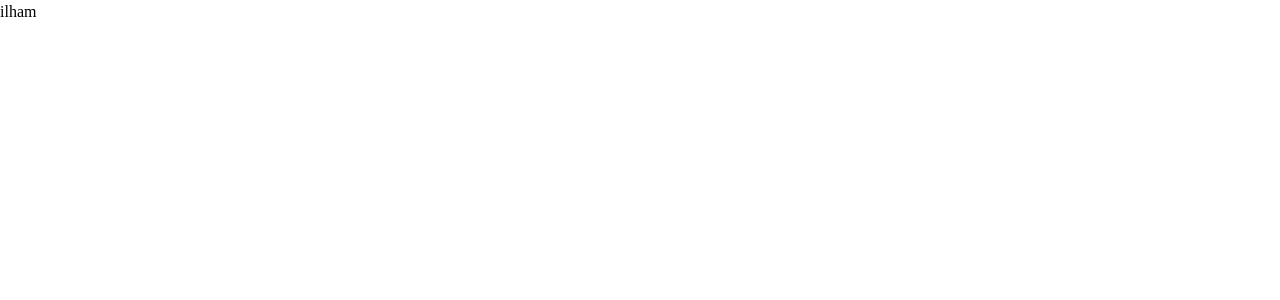
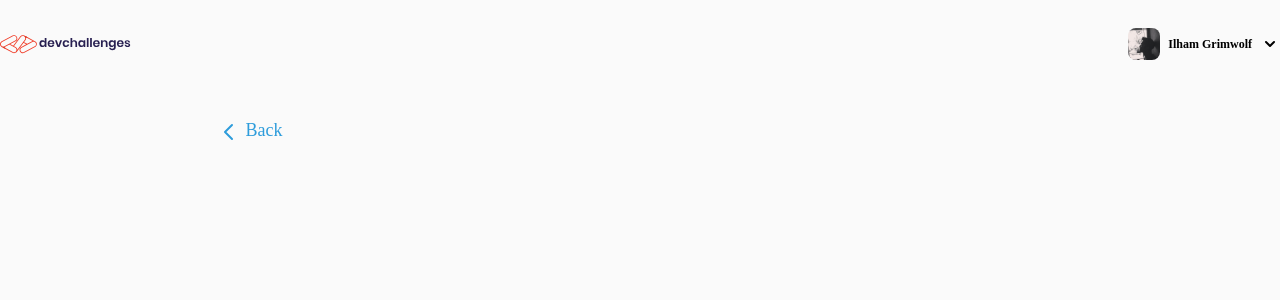
Before and after one commit to Mohamad-Ilham-Ramadhan/authentication-app-nextjs-frontend, a Next.js app: page /profile/edit in a window 1280 px wide. Shown: the top 300 px of the page. Built offline with nearby package versions, Linux system fonts and the light colour scheme.

Commit message:
remove margin on <Header /> component

```diff
--- a/components/Header.js
+++ b/components/Header.js
@@ -31,7 +31,7 @@ export default function Header({classNames}) {
     setShowMenu(false);
   }
   return (
-    <header className={clsx("flex mt-4 mb-8", classNames)}>
+    <header className={clsx("flex", classNames)}>
     <img
       src="/images/devchallenges.svg"
       alt="Logo"
--- a/pages/profile/edit.js
+++ b/pages/profile/edit.js
@@ -1,6 +1,24 @@
+import {useEffect} from 'react';
+import clsx from 'clsx';
+import Link from 'next/link';
+import Header from '@/components/Header';
+import styles from '@/styles/profile.module.css';
+import {ChevronLeftIcon} from '@heroicons/react/outline';
 
 export default function ProfileEdit() {
+  useEffect(() => {
+    document.body.classList.add("bg-gray-50");
+  }, []);
+
   return (
-    <div>ilham</div>
+    <section className="container mx-auto pb-20">
+      <Header classNames="mb-14 mt-7"/>
+
+      <div className={clsx(styles.wrapper, "mx-auto")}>
+        <Link href="/profile">
+          <a className="text-blue-light text-lg"><span><ChevronLeftIcon className="w-6 inline" /></span> <span>Back</span></a>
+        </Link>
+      </div>
+    </section>
   );
 }
--- a/pages/profile/index.js
+++ b/pages/profile/index.js
@@ -14,7 +14,7 @@ export default function Profile() {
   return (
     <section className="container mx-auto pb-20">
 
-      <Header />
+      <Header classNames="mb-14 mt-7"/>
 
       <div className={clsx(styles.wrapper, "mx-auto")}>
         <div className="text-center mb-8">
@@ -31,8 +31,10 @@ export default function Profile() {
               </p>
             </div>
             <div className="flex justify-end items-center">
-              <Link href="/profile/edit" className="border rounded-xl border-gray py-1 px-6 text-gray">
-                Edit
+              <Link href="/profile/edit">
+                <a className="border rounded-xl border-gray py-1 px-6 text-gray">
+                  Edit
+                </a>
               </Link>
             </div>
           </div>
```
